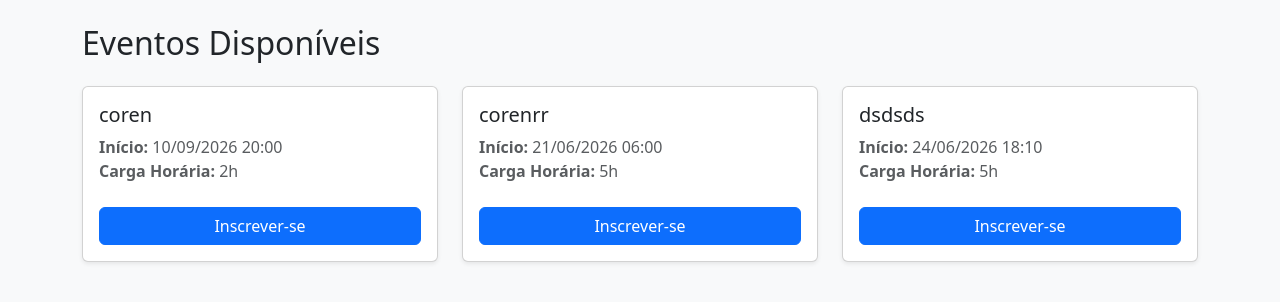
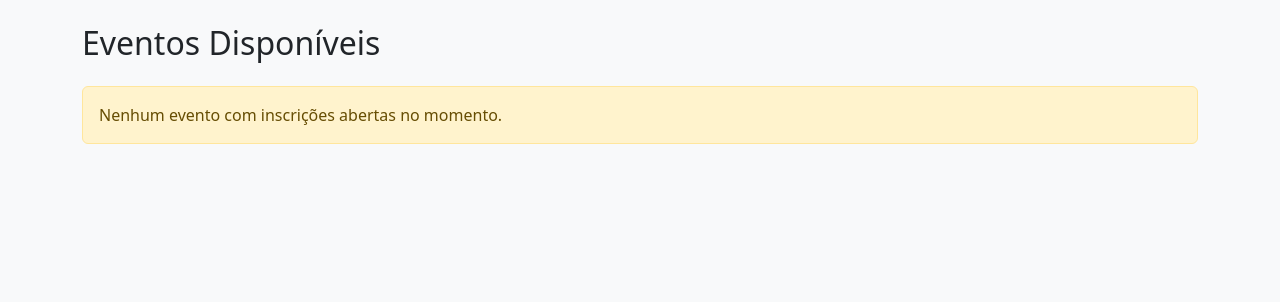
Before and after one commit to osmarfs/sistema-certificados, a Django app: page / in a window 1280 px wide. Shown: the part 50-352 px from the top of the page. Run offline with Django 5.2, Linux system fonts and the light colour scheme; data comes from the database, SQL or seed files in the repository; both versions use the stored data as it was after the commit.

Commit message:
Implementos os ajustes na pagina de eventos

```diff
--- a/eventos/forms.py
+++ b/eventos/forms.py
@@ -5,8 +5,10 @@ from django.contrib.auth.models import User
 class EventoForm(forms.ModelForm):
     class Meta:
         model = Evento
-        fields = ['titulo', 'data_inicio', 'data_fim', 'carga_horaria', 'template_certificado']
+        # Certifique-se de que 'data_fim_inscricoes' esteja nesta lista
+        fields = ['titulo', 'data_inicio', 'carga_horaria', 'template_certificado', 'data_fim_inscricoes']
         widgets = {
+            'data_fim_inscricoes': forms.DateTimeInput(attrs={'type': 'datetime-local', 'class': 'form-control'}),
             'data_inicio': forms.DateTimeInput(attrs={'type': 'datetime-local', 'class': 'form-control'}),
             'data_fim': forms.DateTimeInput(attrs={'type': 'datetime-local', 'class': 'form-control'}),
             'titulo': forms.TextInput(attrs={'class': 'form-control'}),
--- a/eventos/models.py
+++ b/eventos/models.py
@@ -1,3 +1,4 @@
+from django.utils import timezone
 from django.db import models
 from django.contrib.auth.models import User
 import uuid
@@ -17,11 +18,17 @@ class Evento(models.Model):
     data_fim = models.DateTimeField()
     carga_horaria = models.IntegerField(help_text="Carga horária em horas")
 
+    data_fim_inscricoes = models.DateTimeField(verbose_name="Fim das Inscrições")
+
     # Esta linha DEVE estar aqui
     template_certificado = models.ImageField(upload_to='templates/', blank=True, null=True)
 
     def __str__(self):
         return self.titulo
+
+    @property
+    def inscricoes_abertas(self):
+        return timezone.now() <= self.data_fim_inscricoes
 
 class Inscricao(models.Model):
     #relaciona a inscrição ao usuário do sistema e ao evento
--- a/eventos/templates/eventos/lista_eventos.html
+++ b/eventos/templates/eventos/lista_eventos.html
@@ -11,19 +11,14 @@
     <nav class="navbar navbar-dark bg-dark mb-4">
         <div class="container">
             <span class="navbar-brand mb-0 h1">Sistema de Certificados - Uninassau</span>
-
             <div>
                 {% if user.is_authenticated %}
                     <span class="text-light me-3">Olá, {{ user.username }}</span>
-
                     {% if perms.eventos.add_evento %}
                         <a href="{% url 'criar_evento' %}" class="btn btn-warning btn-sm me-2">Painel do Palestrante</a>
                     {% endif %}
-
                     <a href="{% url 'perfil_usuario' %}" class="btn btn-info btn-sm me-2 text-white">Meu Perfil</a>
-
                     <a href="{% url 'meus_eventos' %}" class="btn btn-primary btn-sm me-2">Meus Ingressos</a>
-
                     <form action="{% url 'logout' %}" method="post" class="d-inline">
                         {% csrf_token %}
                         <button type="submit" class="btn btn-danger btn-sm">Sair</button>
@@ -45,11 +40,20 @@
                 <div class="card shadow-sm h-100">
                     <div class="card-body d-flex flex-column">
                         <h5 class="card-title">{{ evento.titulo }}</h5>
-                        <p class="card-text text-muted mb-4">
-                            <strong>Início:</strong> {{ evento.data_inicio|date:"d/m/Y H:i" }}<br>
-                            <strong>Carga Horária:</strong> {{ evento.carga_horaria }}h
-                        </p>
-                        <a href="{% url 'inscrever_evento' evento.id %}" class="btn btn-primary mt-auto">Inscrever-se</a>
+
+                        {% if evento.inscricoes_abertas %}
+                            <p class="text-danger fw-bold mt-2">
+                                ⏰ Encerra em: {{ evento.data_fim_inscricoes|timeuntil }}
+                            </p>
+
+                            <form action="{% url 'inscrever_evento' evento.id %}" method="POST" class="mt-auto">
+                                {% csrf_token %}
+                                <button type="submit" class="btn btn-success w-100">Garantir Vaga</button>
+                            </form>
+                        {% else %}
+                            <p class="text-muted mt-2">Inscrições encerradas.</p>
+                            <button class="btn btn-secondary w-100 mt-auto" disabled>Esgotado</button>
+                        {% endif %}
                     </div>
                 </div>
             </div>
@@ -62,6 +66,5 @@
             {% endfor %}
         </div>
     </div>
-
 </body>
 </html>
--- a/eventos/templates/eventos/meus_eventos.html
+++ b/eventos/templates/eventos/meus_eventos.html
@@ -48,6 +48,9 @@
                         {% else %}
                             <span class="badge bg-warning text-dark mt-2 d-block">Aguardando Check-in</span>
                         {% endif %}
+                            {% if request.user.is_staff %}
+                            <a href="{% url 'validar_checkin' %}" class="btn btn-primary">Acessar Leitor de QR Code</a>
+                        {% endif %}
                     </div>
                     <div class="card-footer bg-white border-0 text-muted small">
                         Apresente este QR Code na portaria do evento.
--- a/eventos/urls.py
+++ b/eventos/urls.py
@@ -12,6 +12,7 @@ urlpatterns = [
     path('login/', auth_views.LoginView.as_view(template_name='eventos/login.html', next_page='lista_eventos'), name='login'),
     path('logout/', auth_views.LogoutView.as_view(next_page='lista_eventos'), name='logout'),
     path('criar-evento/', views.criar_evento, name='criar_evento'),
+    path('historico/', views.historico_eventos, name='historico_eventos'), # <-- Verifique se não falta vírgula
     path('certificado/<int:inscricao_id>/', views.gerar_certificado, name='gerar_certificado'),
     path('perfil/', views.perfil_usuario, name='perfil_usuario'),
 
--- a/eventos/views.py
+++ b/eventos/views.py
@@ -1,5 +1,5 @@
 from django.shortcuts import render, get_object_or_404, redirect
-from django.contrib.auth.decorators import login_required, permission_required
+from django.contrib.auth.decorators import login_required, permission_required, user_passes_test
 from django.contrib import messages
 from django.contrib.auth.forms import UserCreationForm
 from django.contrib.auth import login
@@ -17,15 +17,26 @@ from datetime import datetime
 
 def lista_eventos(request):
     #Busca todos os eventos cadastrados no banco de dados
-    eventos = Evento.objects.all()
+    #eventos = Evento.objects.all()
+    eventos_abertos = Evento.objects.filter(data_fim_inscricoes__gte=timezone.now()).order_by('data_fim_inscricoes')
+    return render(request, 'eventos/lista_eventos.html', {'eventos': eventos_abertos})
 
     # Envia esses eventos para um arquivo HTML que logo será criado
-    return render(request, 'eventos/lista_eventos.html', {'eventos':eventos})
+    #return render(request, 'eventos/lista_eventos.html', {'eventos':eventos})
+
+def historico_eventos(request):
+    # Filtra eventos que já encerraram as inscrições
+    eventos_encerrados = Evento.objects.filter(data_fim_inscricoes__lt=timezone.now()).order_by('-data_fim_inscricoes')
+    return render(request, 'eventos/historico.html', {'eventos': eventos_encerrados})
 
 @login_required(login_url='/login/')
 def inscrever_evento(request, evento_id):
     # Captura o evento pela ID fornecido na URL
     evento = get_object_or_404(Evento, id=evento_id)
+
+    if not evento.inscricoes_abertas:
+        messages.error(request, 'As inscrições para este evento já foram encerradas.')
+        return redirect('lista_eventos')
 
     # verifica se já ecxiste uma inscrição para este usuário neste evento
     inscricao_existe = Inscricao.objects.filter(aluno=request.user, evento=evento).exists()
@@ -65,7 +76,11 @@ def meus_eventos(request):
 
     return render(request, 'eventos/meus_eventos.html', {'ingressos': ingressos})
 
+def checar_acesso_portaria(user):
+    return user.is_staff
+
 @login_required(login_url='/login/')
+@user_passes_test(checar_acesso_portaria, login_url='/') # Redireciona usuários sem permissão
 def validar_checkin(request):
 
     if request.method == "POST":
@@ -82,7 +97,7 @@ def validar_checkin(request):
                 inscricao.presenca_confirmada = True
                 inscricao.data_checkin = timezone.now()
                 inscricao.save()
-                messages.sucess(request, f'Check-in confirmado com sucesso: {inscricao.aluno.username} no evento {inscricao.evento.titulo}.')
+                messages.success(request, f'Check-in confirmado com sucesso: {inscricao.aluno.username} no evento {inscricao.evento.titulo}.')
 
         except Inscricao.DoesNotExist:
             messages.error(request, 'Ingresso inválido. Nenhum registro encontrado para este QR Code')
@@ -212,8 +227,11 @@ def gerar_certificado(request, inscricao_id):
 
 @login_required(login_url='/login/')
 def perfil_usuario(request):
-    # Garante que administradores antigos sem perfil não gerem erro ao acessar a tela
-    perfil, created = AlunoPerfil.objects.get_or_create(user=request.user)
+    # Tenta buscar o perfil do usuário. Se não existir, cria apenas na memória (não salva no banco ainda).
+    try:
+        perfil = request.user.alunoperfil
+    except AlunoPerfil.DoesNotExist:
+        perfil = AlunoPerfil(user=request.user)
 
     if request.method == 'POST':
         form_user = PerfilForm(request.POST, instance=request.user)
@@ -221,7 +239,12 @@ def perfil_usuario(request):
 
         if form_user.is_valid() and form_perfil.is_valid():
             form_user.save()
-            form_perfil.save()
+
+            # Salva o perfil no banco atrelando-o definitivamente ao usuário logado
+            perfil_salvo = form_perfil.save(commit=False)
+            perfil_salvo.user = request.user
+            perfil_salvo.save()
+
             messages.success(request, 'Dados atualizados com sucesso.')
             return redirect('perfil_usuario')
     else:
--- a/setup/settings.py
+++ b/setup/settings.py
@@ -19,6 +19,7 @@ SECRET_KEY = os.getenv('SECRET_KEY')
 DEBUG = os.getenv('DEBUG') == 'True'
 
 ALLOWED_HOSTS = ['*']
+CSRF_TRUSTED_ORIGINS = ['https://gush-emit-unfazed.ngrok-free.dev']
 
 
 # Application definition
```
Also changed, not shown: eventos/gerar_template.py (added, +23 -0 lines), db.sqlite3, eventos/migrations/0006_evento_data_fim_inscricoes.py (added), template_branco.png (added), templates/certific.png (added), templates/template_branco.png (added), templates/template_branco_9gx1o4M.png (added).
